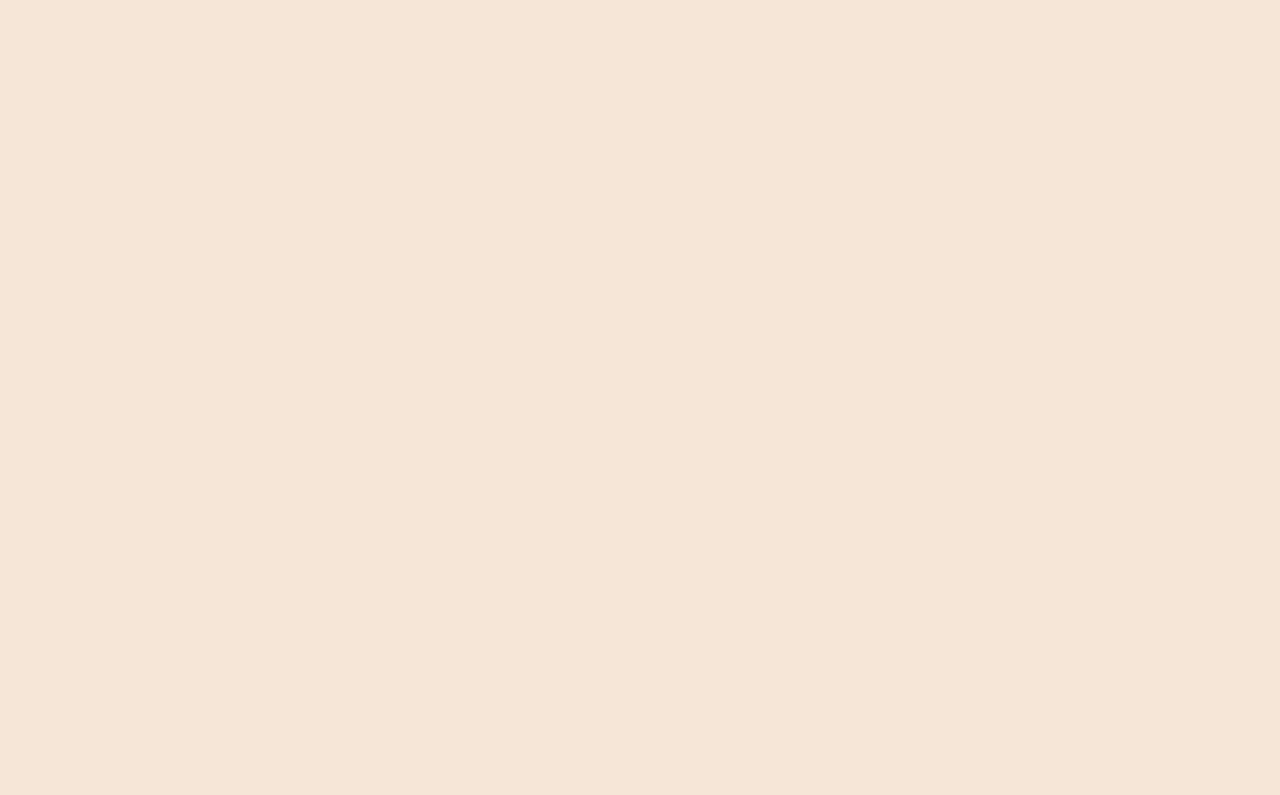
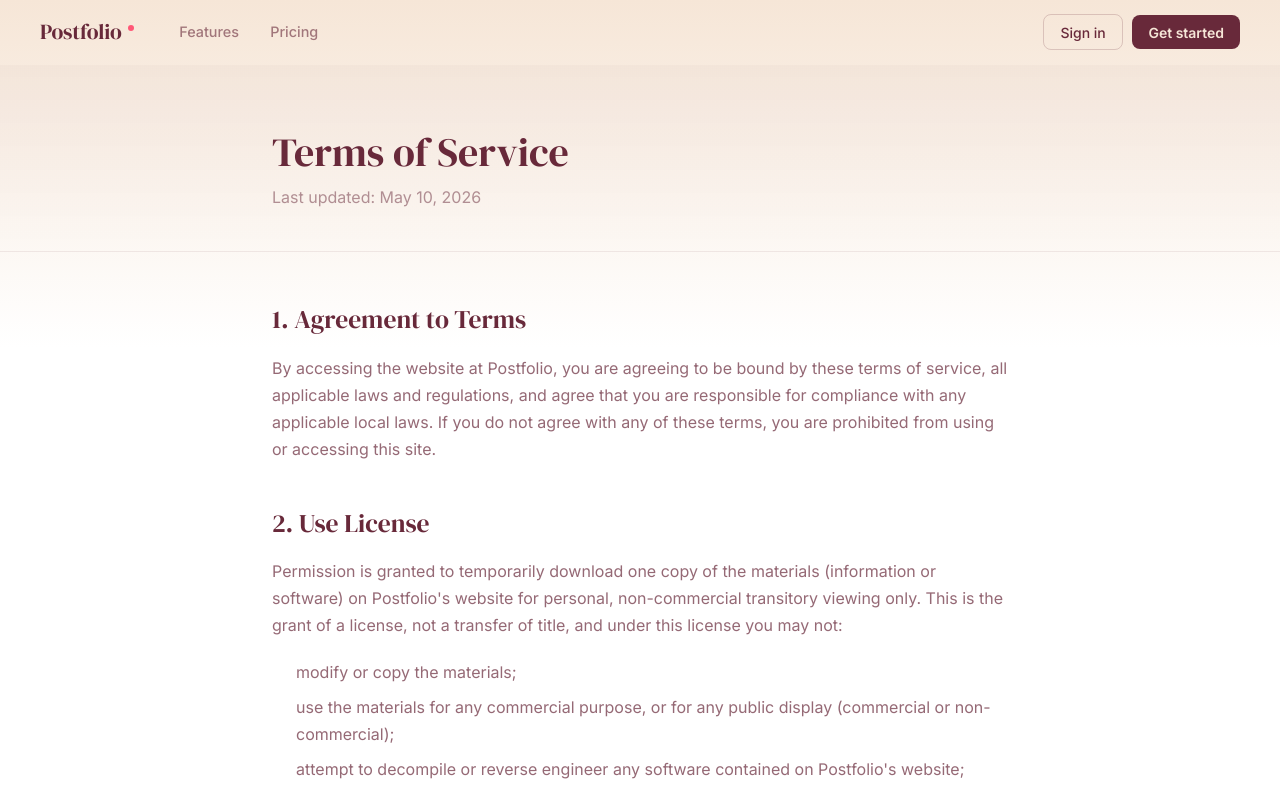
Before and after one commit to Jaeyu022105/kogane, a Nuxt app: page /terms in a window 1280 px wide. Before the commit this address had no page. Shown: the top 795 px of the page. Built offline with nearby package versions, Linux system fonts and the light colour scheme.

Commit message:
feat: privacy & terms pages

```diff
--- a/layouts/marketing.vue
+++ b/layouts/marketing.vue
@@ -71,8 +71,8 @@ onMounted(() => {
 
         <div class="footer-links-group">
           <p class="footer-col-title">Legal</p>
-          <a href="#" class="footer-link">Privacy</a>
-          <a href="#" class="footer-link">Terms</a>
+          <NuxtLink to="/privacy" class="footer-link">Privacy</NuxtLink>
+          <NuxtLink to="/terms" class="footer-link">Terms</NuxtLink>
         </div>
       </div>
 
--- a/pages/login.vue
+++ b/pages/login.vue
@@ -260,6 +260,10 @@ async function handleAction() {
         </p>
         <p v-else-if="mode === '2fa-setup'" class="login-dev-note">
           <a href="#" @click.prevent="mode = 'signup'" class="link-text">Back to sign up</a>
+        </p>
+
+        <p class="login-legal">
+          By continuing, you agree to our <NuxtLink to="/terms" class="link-text">Terms of Service</NuxtLink> and <NuxtLink to="/privacy" class="link-text">Privacy Policy</NuxtLink>.
         </p>
 
         <button
@@ -597,6 +601,13 @@ input:checked + .toggle-slider:before {
   color: rgba(104, 41, 58, 0.5);
   margin: 0;
 }
+.login-legal {
+  font-size: 0.75rem;
+  text-align: center;
+  color: rgba(104, 41, 58, 0.45);
+  margin: 0;
+  line-height: 1.4;
+}
 .link-text {
   color: #FF5776;
   font-weight: 600;
--- /dev/null
+++ b/pages/privacy.vue
@@ -0,0 +1,117 @@
+<script setup lang="ts">
+definePageMeta({ layout: 'marketing' });
+</script>
+
+<template>
+  <div class="legal-page">
+    <div class="legal-header">
+      <div class="legal-container">
+        <h1 class="m-heading">Privacy Policy</h1>
+        <p class="m-sub">Last updated: May 10, 2026</p>
+      </div>
+    </div>
+
+    <div class="legal-container legal-content">
+      <h2>1. Introduction</h2>
+      <p>Welcome to Postfolio. We respect your privacy and are committed to protecting your personal data. This privacy policy will inform you as to how we look after your personal data when you visit our website and tell you about your privacy rights and how the law protects you.</p>
+
+      <h2>2. Data We Collect</h2>
+      <p>We may collect, use, store and transfer different kinds of personal data about you which we have grouped together as follows:</p>
+      <ul>
+        <li><strong>Identity Data</strong> includes first name, last name, username or similar identifier.</li>
+        <li><strong>Contact Data</strong> includes billing address, delivery address, email address and telephone numbers.</li>
+        <li><strong>Financial Data</strong> includes bank account and payment card details.</li>
+        <li><strong>Technical Data</strong> includes internet protocol (IP) address, your login data, browser type and version, time zone setting and location, browser plug-in types and versions, operating system and platform, and other technology on the devices you use to access this website.</li>
+      </ul>
+
+      <h2>3. How We Use Your Data</h2>
+      <p>We will only use your personal data when the law allows us to. Most commonly, we will use your personal data in the following circumstances:</p>
+      <ul>
+        <li>Where we need to perform the contract we are about to enter into or have entered into with you.</li>
+        <li>Where it is necessary for our legitimate interests (or those of a third party) and your interests and fundamental rights do not override those interests.</li>
+        <li>Where we need to comply with a legal obligation.</li>
+      </ul>
+
+      <h2>4. Data Security</h2>
+      <p>We have put in place appropriate security measures to prevent your personal data from being accidentally lost, used or accessed in an unauthorised way, altered or disclosed. In addition, we limit access to your personal data to those employees, agents, contractors and other third parties who have a business need to know. They will only process your personal data on our instructions and they are subject to a duty of confidentiality.</p>
+
+      <h2>5. Your Legal Rights</h2>
+      <p>Under certain circumstances, you have rights under data protection laws in relation to your personal data, including the right to request access, correction, erasure, restriction, transfer, to object to processing, to portability of data and (where the lawful ground of processing is consent) to withdraw consent.</p>
+    </div>
+  </div>
+</template>
+
+<style scoped>
+.legal-page {
+  padding-bottom: 6rem;
+}
+
+.legal-header {
+  background: linear-gradient(180deg, rgba(104, 41, 58, 0.03) 0%, transparent 100%);
+  padding: 4rem 0 2.5rem;
+  border-bottom: 1px solid rgba(104, 41, 58, 0.06);
+  margin-bottom: 3rem;
+}
+
+.legal-container {
+  max-width: 800px;
+  margin: 0 auto;
+  padding: 0 2rem;
+}
+
+.legal-content h2 {
+  font-family: 'DM Serif Display', serif;
+  font-size: 1.6rem;
+  color: #68293A;
+  margin: 2.5rem 0 1rem;
+}
+
+.legal-content p {
+  font-size: 1rem;
+  line-height: 1.7;
+  color: rgba(104, 41, 58, 0.7);
+  margin-bottom: 1.2rem;
+}
+
+.legal-content ul {
+  padding-left: 1.5rem;
+  margin-bottom: 1.5rem;
+}
+
+.legal-content li {
+  font-size: 1rem;
+  line-height: 1.7;
+  color: rgba(104, 41, 58, 0.7);
+  margin-bottom: 0.5rem;
+}
+
+.legal-content li strong {
+  color: #68293A;
+}
+
+.m-heading {
+  font-family: 'DM Serif Display', serif;
+  font-size: 2.5rem;
+  color: #68293A;
+  margin-bottom: 0.5rem;
+  font-weight: 400;
+}
+
+.m-sub {
+  font-size: 1rem;
+  color: rgba(104, 41, 58, 0.5);
+  margin: 0;
+}
+
+@media (max-width: 768px) {
+  .legal-header {
+    padding: 3rem 0 2rem;
+  }
+  .m-heading {
+    font-size: 2.2rem;
+  }
+  .legal-content h2 {
+    font-size: 1.4rem;
+  }
+}
+</style>
--- /dev/null
+++ b/pages/terms.vue
@@ -0,0 +1,110 @@
+<script setup lang="ts">
+definePageMeta({ layout: 'marketing' });
+</script>
+
+<template>
+  <div class="legal-page">
+    <div class="legal-header">
+      <div class="legal-container">
+        <h1 class="m-heading">Terms of Service</h1>
+        <p class="m-sub">Last updated: May 10, 2026</p>
+      </div>
+    </div>
+
+    <div class="legal-container legal-content">
+      <h2>1. Agreement to Terms</h2>
+      <p>By accessing the website at Postfolio, you are agreeing to be bound by these terms of service, all applicable laws and regulations, and agree that you are responsible for compliance with any applicable local laws. If you do not agree with any of these terms, you are prohibited from using or accessing this site.</p>
+
+      <h2>2. Use License</h2>
+      <p>Permission is granted to temporarily download one copy of the materials (information or software) on Postfolio's website for personal, non-commercial transitory viewing only. This is the grant of a license, not a transfer of title, and under this license you may not:</p>
+      <ul>
+        <li>modify or copy the materials;</li>
+        <li>use the materials for any commercial purpose, or for any public display (commercial or non-commercial);</li>
+        <li>attempt to decompile or reverse engineer any software contained on Postfolio's website;</li>
+        <li>remove any copyright or other proprietary notations from the materials; or</li>
+        <li>transfer the materials to another person or "mirror" the materials on any other server.</li>
+      </ul>
+      <p>This license shall automatically terminate if you violate any of these restrictions and may be terminated by Postfolio at any time.</p>
+
+      <h2>3. Disclaimer</h2>
+      <p>The materials on Postfolio's website are provided on an 'as is' basis. Postfolio makes no warranties, expressed or implied, and hereby disclaims and negates all other warranties including, without limitation, implied warranties or conditions of merchantability, fitness for a particular purpose, or non-infringement of intellectual property or other violation of rights.</p>
+
+      <h2>4. Limitations</h2>
+      <p>In no event shall Postfolio or its suppliers be liable for any damages (including, without limitation, damages for loss of data or profit, or due to business interruption) arising out of the use or inability to use the materials on Postfolio's website, even if Postfolio or a Postfolio authorized representative has been notified orally or in writing of the possibility of such damage.</p>
+
+      <h2>5. Revisions and Errata</h2>
+      <p>The materials appearing on Postfolio's website could include technical, typographical, or photographic errors. Postfolio does not warrant that any of the materials on its website are accurate, complete or current. Postfolio may make changes to the materials contained on its website at any time without notice.</p>
+    </div>
+  </div>
+</template>
+
+<style scoped>
+.legal-page {
+  padding-bottom: 6rem;
+}
+
+.legal-header {
+  background: linear-gradient(180deg, rgba(104, 41, 58, 0.03) 0%, transparent 100%);
+  padding: 4rem 0 2.5rem;
+  border-bottom: 1px solid rgba(104, 41, 58, 0.06);
+  margin-bottom: 3rem;
+}
+
+.legal-container {
+  max-width: 800px;
+  margin: 0 auto;
+  padding: 0 2rem;
+}
+
+.legal-content h2 {
+  font-family: 'DM Serif Display', serif;
+  font-size: 1.6rem;
+  color: #68293A;
+  margin: 2.5rem 0 1rem;
+}
+
+.legal-content p {
+  font-size: 1rem;
+  line-height: 1.7;
+  color: rgba(104, 41, 58, 0.7);
+  margin-bottom: 1.2rem;
+}
+
+.legal-content ul {
+  padding-left: 1.5rem;
+  margin-bottom: 1.5rem;
+}
+
+.legal-content li {
+  font-size: 1rem;
+  line-height: 1.7;
+  color: rgba(104, 41, 58, 0.7);
+  margin-bottom: 0.5rem;
+}
+
+.m-heading {
+  font-family: 'DM Serif Display', serif;
+  font-size: 2.5rem;
+  color: #68293A;
+  margin-bottom: 0.5rem;
+  font-weight: 400;
+}
+
+.m-sub {
+  font-size: 1rem;
+  color: rgba(104, 41, 58, 0.5);
+  margin: 0;
+}
+
+@media (max-width: 768px) {
+  .legal-header {
+    padding: 3rem 0 2rem;
+  }
+  .m-heading {
+    font-size: 2.2rem;
+  }
+  .legal-content h2 {
+    font-size: 1.4rem;
+  }
+}
+</style>
```
